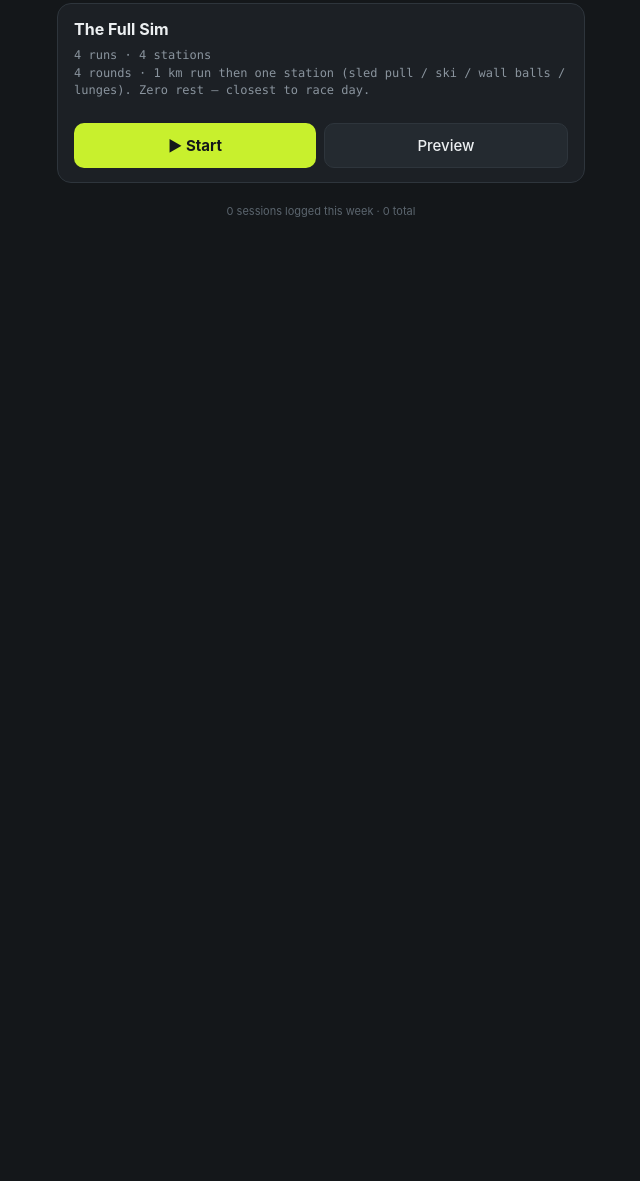
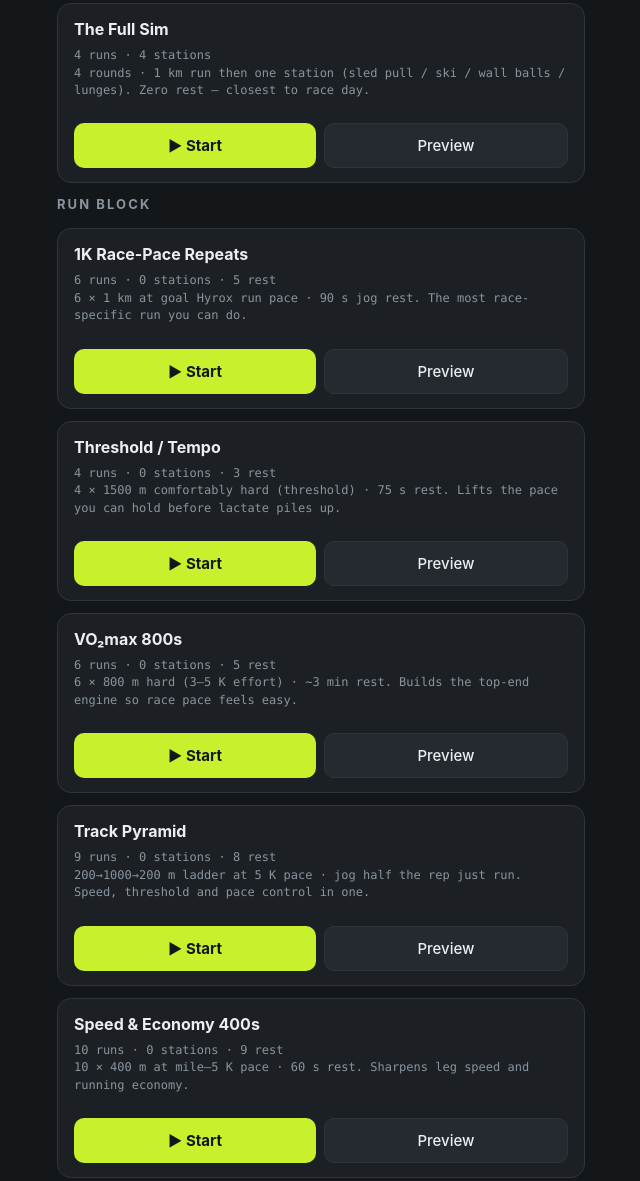
Before and after one commit to wernerbossenmaier-sketch/hyrox-race, a plain HTML site: page index.html in a window 1280 px wide. Shown: the part 2102-3283 px from the top of the page, without its empty margins (319-959 px from the left). Before the commit the page ends 2417 px from the top, so only its background shows below. Drawn offline with Linux system fonts and the light colour scheme.

Commit message:
Add Run block: 5 track-only workouts (1K race-pace, threshold, VO2max 800s, pyramid, speed 400s)
New 'Run block' group — running-only sessions with timed jog rests; every rep + rest + total
split by the clock, and best 1 km pace feeds PRs.

Co-Authored-By: Claude Opus 4.8 <noreply@anthropic.com>

```diff
--- a/index.html
+++ b/index.html
@@ -313,7 +313,27 @@ function builtinFormats(){
 
     {id:"fullsim", name:"The Full Sim", isBenchmark:false, builtin:true, group:"Race-prep sessions",
       desc:"4 rounds · 1 km run then one station (sled pull / ski / wall balls / lunges). Zero rest — closest to race day.",
-      segments:rounds(4,i=>[run(1000),sta(["pull","ski","wall","lunge"][i])],null)}
+      segments:rounds(4,i=>[run(1000),sta(["pull","ski","wall","lunge"][i])],null)},
+
+    {id:"run1k", name:"1K Race-Pace Repeats", isBenchmark:false, builtin:true, group:"Run block",
+      desc:"6 × 1 km at goal Hyrox run pace · 90 s jog rest. The most race-specific run you can do.",
+      segments:rounds(6,()=>[run(1000)],"90 sec")},
+
+    {id:"threshold", name:"Threshold / Tempo", isBenchmark:false, builtin:true, group:"Run block",
+      desc:"4 × 1500 m comfortably hard (threshold) · 75 s rest. Lifts the pace you can hold before lactate piles up.",
+      segments:rounds(4,()=>[run(1500)],"75 sec")},
+
+    {id:"vo2", name:"VO₂max 800s", isBenchmark:false, builtin:true, group:"Run block",
+      desc:"6 × 800 m hard (3–5 K effort) · ~3 min rest. Builds the top-end engine so race pace feels easy.",
+      segments:rounds(6,()=>[run(800)],"3 min")},
+
+    {id:"pyramid", name:"Track Pyramid", isBenchmark:false, builtin:true, group:"Run block",
+      desc:"200→1000→200 m ladder at 5 K pace · jog half the rep just run. Speed, threshold and pace control in one.",
+      segments:[run(200),rest("100 m jog"),run(400),rest("200 m jog"),run(600),rest("300 m jog"),run(800),rest("400 m jog"),run(1000),rest("500 m jog"),run(800),rest("400 m jog"),run(600),rest("300 m jog"),run(400),rest("200 m jog"),run(200)]},
+
+    {id:"speed400", name:"Speed & Economy 400s", isBenchmark:false, builtin:true, group:"Run block",
+      desc:"10 × 400 m at mile–5 K pace · 60 s rest. Sharpens leg speed and running economy.",
+      segments:rounds(10,()=>[run(400)],"60 sec")}
   ];
 }
 function allFormats(){ return builtinFormats().concat((state.customFormats||[]).map(f=>Object.assign({builtin:false},f))); }
```
